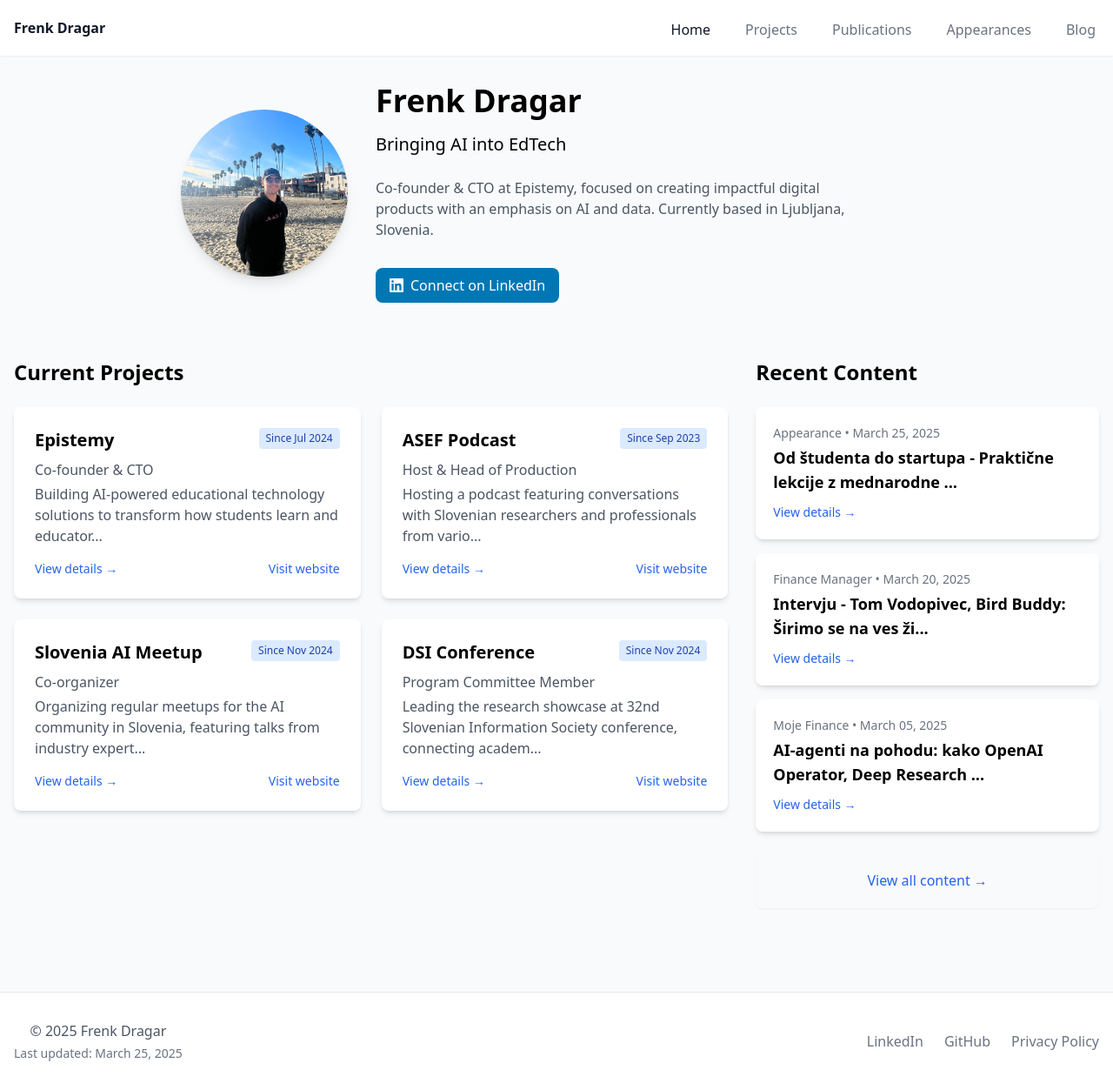
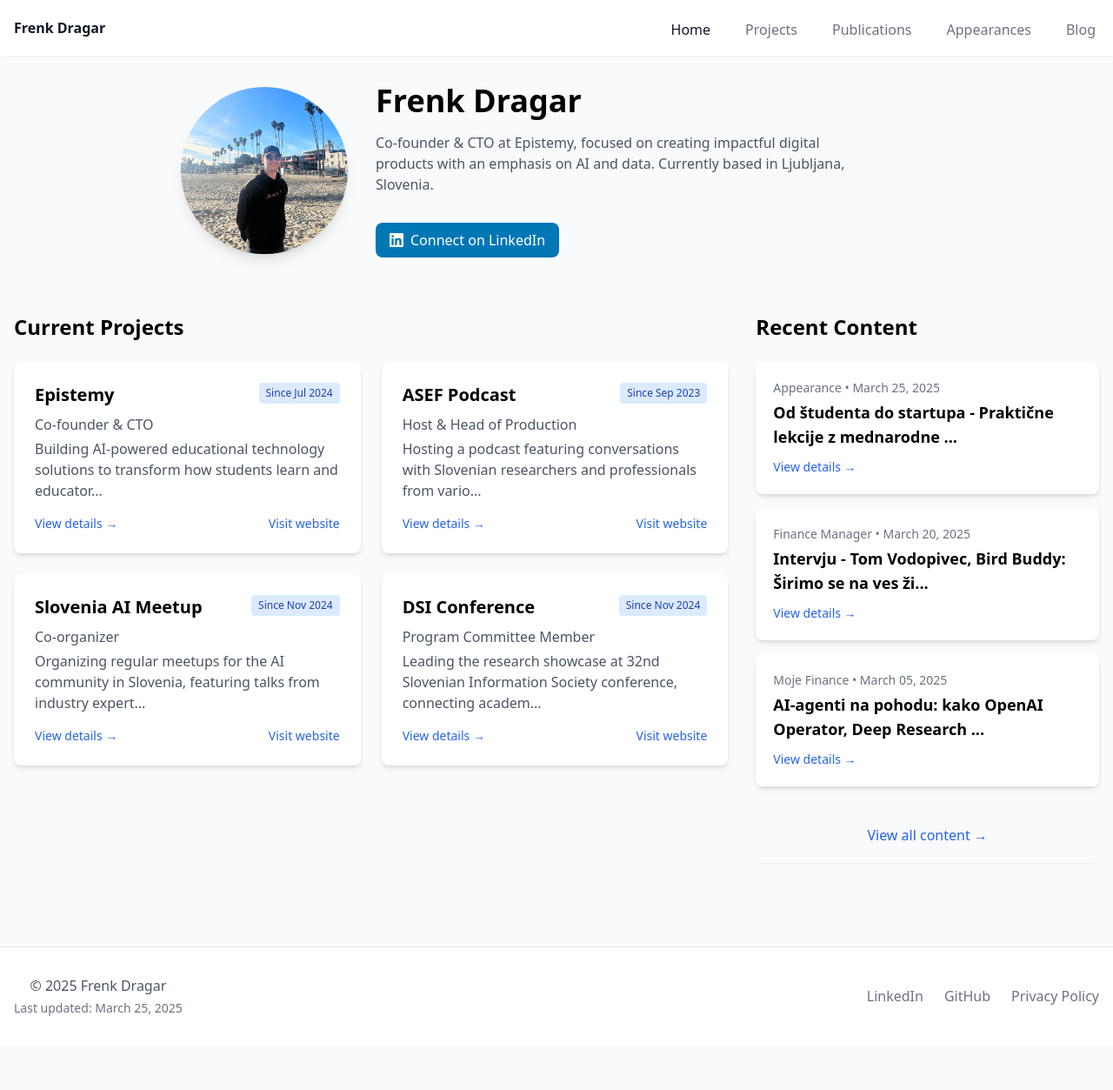
Before and after one commit to frenkd/frenkd.github.io, a Jekyll site: the page built from index.html, in a window 1280 px wide. Shown: the whole page at 87% size. Built offline with Jekyll 4.4.1, drawn with Linux system fonts in a browser that asks for light colours; nearby versions of some CDN libraries; after the commit the page ends 1201 px from its top, so only the background shows below that.

Commit message:
feat: Delete tagline

```diff
--- a/index.html
+++ b/index.html
@@ -36,7 +36,6 @@ description: AI Engineer & Tech Writer | Bringing AI into EdTech
     </div>
     <div class="md:w-2/3 text-center md:text-left">
       <h1 class="text-4xl font-bold mb-4">Frenk Dragar</h1>
-      <p class="text-xl mb-6">Bringing AI into EdTech</p>
       <p class="text-gray-600 mb-8 max-w-xl mx-auto md:mx-0">
         Co-founder & CTO at Epistemy, focused on creating impactful digital products with an emphasis on AI and data.
         Currently based in Ljubljana, Slovenia.
```
